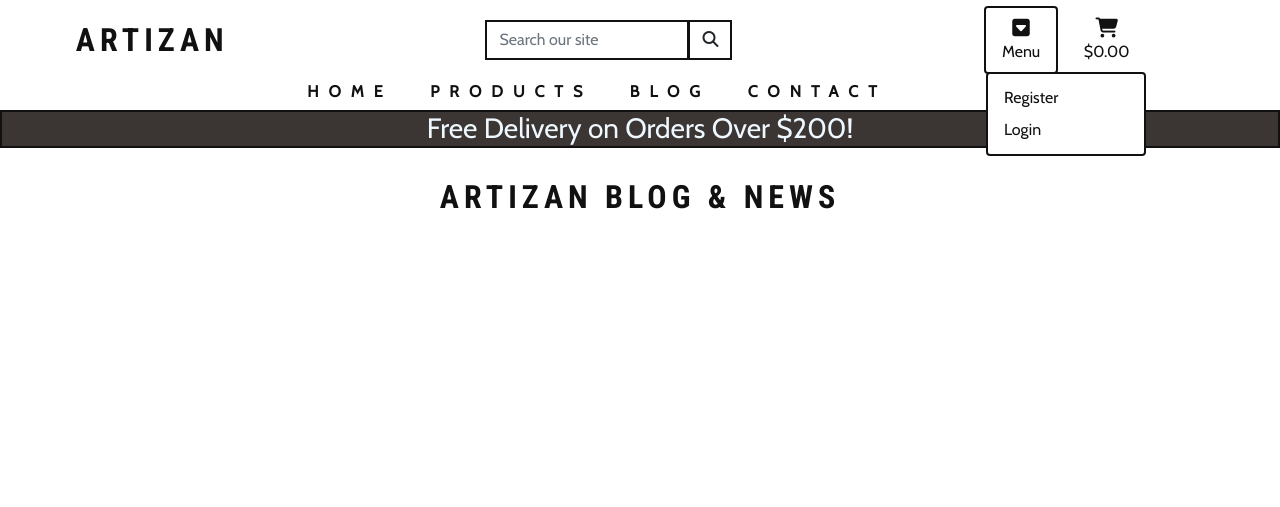
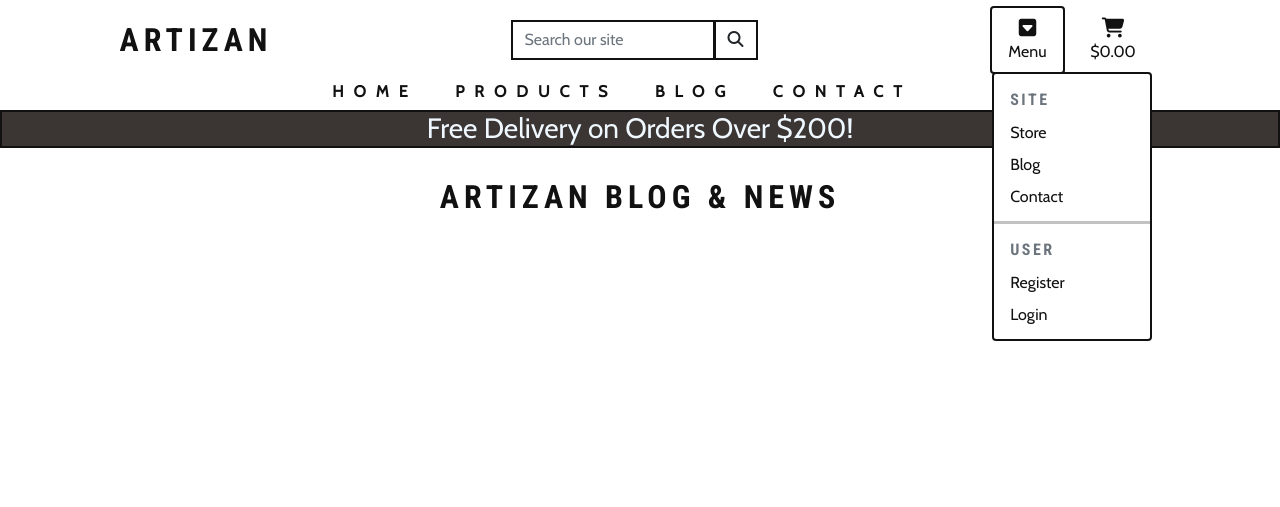
Before and after one commit to Birrellc/Project__artiZan-ms4, a Django app: page /blog/ in a window 1280 px wide, after a click on "Menu". Shown: the top 507 px of the page. Run offline with Django 3.2, Linux system fonts and the light colour scheme; data that the repository does not hold is empty; some libraries are stand-ins or nearby versions.

Commit message:
Chore: updated nav view for logged in and out users

```diff
--- a/static/css/base.css
+++ b/static/css/base.css
@@ -124,6 +124,10 @@ hr {
   font-weight: 800;
   font-size: 1.5rem;
   text-transform: uppercase;
+}
+
+.main-nav {
+  padding-left: 50px;
 }
 
 .nav-link {
--- a/templates/includes/main-nav.html
+++ b/templates/includes/main-nav.html
@@ -33,26 +33,27 @@
                     </div>
                 </a>
                 <div class="dropdown-menu border" aria-labelledby="user-options">
-                    {% if request.user.is_authenticated %}
+
                     {% if request.user.is_superuser %}
-                    <a>
-                        <h6 class="dropdown-header">Admin</h6>
-                    </a>
+
+                        <h6 class="dropdown-header subheader-text">ADMIN</h6>
+
                     <a href="{% url 'add_product' %}" class="dropdown-item">Product Management</a>
                     <a>
                         <hr class="dropdown-divider"></a>
                     {% endif %}
-                    <a>
-                        <h6 class="dropdown-header">Site</h6>
-                    </a>
+
+                        <h6 class="dropdown-header subheader-text">SITE</h6>
+
                     <a href="{% url 'products' %}" class="dropdown-item">Store</a>
                     <a href="{% url 'blog' %}" class="dropdown-item">Blog</a>
                     <a href="{% url 'contact' %}" class="dropdown-item">Contact</a>
                     <a>
                         <hr class="dropdown-divider"></a>
-                    <a>
-                        <h6 class="dropdown-header">User</h6>
-                    </a>
+
+                        <h6 class="dropdown-header subheader-text">USER</h6>
+
+                    {% if request.user.is_authenticated %}
                     <a href="{% url 'profile' %}" class="dropdown-item">My Profile</a>
                     <a href="{% url 'account_logout' %}" class="dropdown-item">Logout</a>
                     {% else %}
@@ -79,7 +80,7 @@
     </div>
     <div class="row">
         <div class="col-12 sub-navbar">
-            <ul class="navbar-nav d-block mr-auto text-uppercase">
+            <ul class="navbar-nav d-block mx-auto text-uppercase">
                 <li class="nav-item active list-inline-item">
                     <a class="nav-link" href="{% url 'home' %}">Home</a>
                 </li>
--- a/templates/includes/mobile-nav.html
+++ b/templates/includes/mobile-nav.html
@@ -8,26 +8,23 @@
                 </div>
             </li>
             <li class="dropdown-menu border" aria-labelledby="user-options-mob">
-                {% if request.user.is_authenticated %}
                 {% if request.user.is_superuser %}
-                <a>
-                    <h6 class="dropdown-header">Admin</h6>
-                </a>
+
+                    <h6 class="dropdown-header subheader-text">Admin</h6>
+
                 <a href="{% url 'add_product' %}" class="dropdown-item">Product Management</a>
                 <a>
                     <hr class="dropdown-divider"></a>
                 {% endif %}
-                <a>
-                    <h6 class="dropdown-header">Site</h6>
-                </a>
+
+                    <h6 class="dropdown-header subheader-text">Site</h6>
+
                 <a href="{% url 'products' %}" class="dropdown-item">Store</a>
                 <a href="{% url 'blog' %}" class="dropdown-item">Blog</a>
                 <a href="{% url 'contact' %}" class="dropdown-item">Contact</a>
-                <a>
                     <hr class="dropdown-divider"></a>
-                <a>
-                    <h6 class="dropdown-header">User</h6>
-                </a>
+                    <h6 class="dropdown-header subheader-text">User</h6>
+                {% if request.user.is_authenticated %}
                 <a href="{% url 'profile' %}" class="dropdown-item">My Profile</a>
                 <a href="{% url 'account_logout' %}" class="dropdown-item">Logout</a>
                 {% else %}
```
